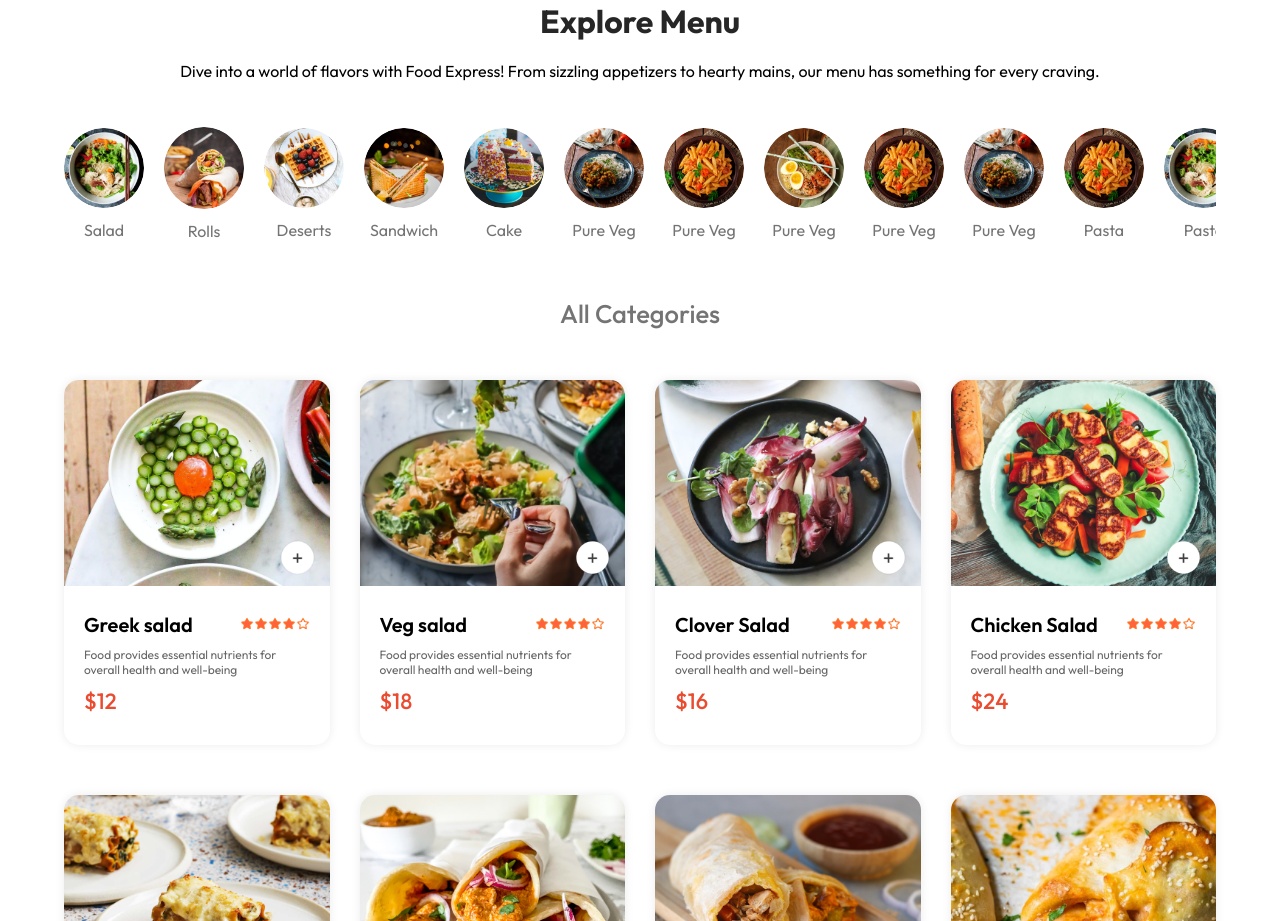
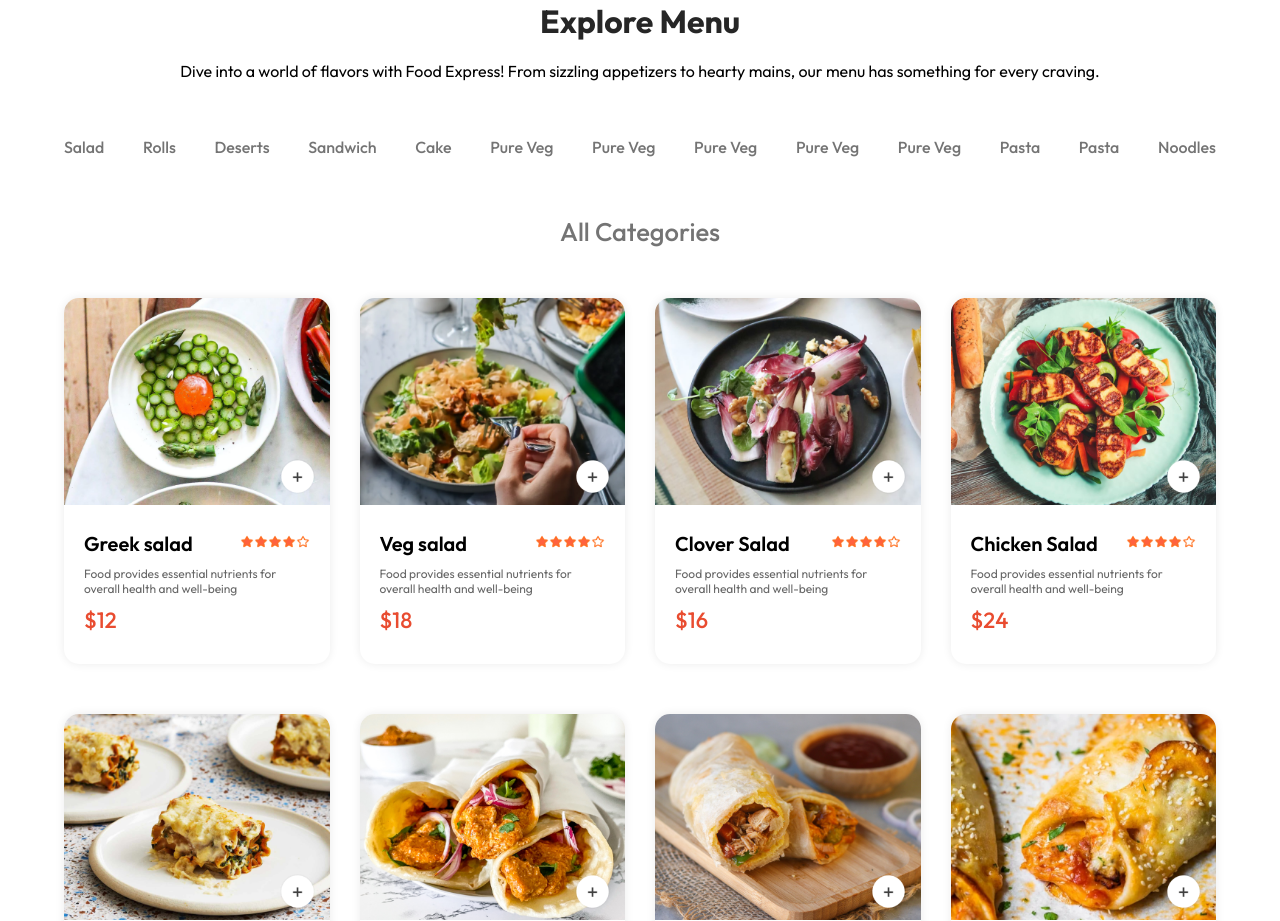
Before and after one commit to Niteshpanday05/food-order, a React (Vite) app: page / in a window 1280 px wide. Shown: the part 820-1741 px from the top of the page. Built offline with nearby package versions, Linux system fonts and the light colour scheme.

Commit message:
changes on styling in category

```diff
--- a/src/components/ExploreMenu/ExploreMenu.css
+++ b/src/components/ExploreMenu/ExploreMenu.css
@@ -19,17 +19,72 @@
     justify-content: center;
     align-items: center;
 }
-
+/*
 .explore-menu-list{
     display: flex;
     justify-content: space-between;
     align-items: center;
     gap: 20px;
     text-align: center;
-    margin: 6px 0px;
+
     overflow: hidden;
     overflow-x: scroll;
+    padding: 10px 15px;
+     cursor: pointer;
 
+
+
+}
+
+.explore-menu-list-item.active{
+  background-color:tomato;
+  color:black;
+  border-radius:5px;
+  padding: 2px;
+  display: flex;
+  text
+
+} */
+ .explore-menu-list{
+  display:flex;
+  gap:20px;
+   justify-content: space-between;
+  align-items:center;
+  text-align: center;
+
+}
+
+.explore-menu-list-item{
+  position:relative;
+  font-size:16px;
+  font-weight:500;
+  cursor:pointer;
+  color:#444;
+  padding:8px 0;
+  transition:color 0.3s ease;
+}
+
+/* Hover effect */
+.explore-menu-list-item:hover{
+  color:#ff6347;
+}
+
+/* underline base */
+.explore-menu-list-item::after{
+  content:"";
+  position:absolute;
+  left:0;
+  bottom:-4px;
+  width:0%;
+  height:3px;
+  background:linear-gradient(90deg,#ff6347,#ff9966);
+  border-radius:5px;
+  transition:width 0.3s ease;
+}
+
+/* active underline */
+.explore-menu-list-item.active::after{
+  width:100%;
 }
 
 .explore-menu-list::-webkit-scrollbar{
--- a/src/components/ExploreMenu/ExploreMenu.jsx
+++ b/src/components/ExploreMenu/ExploreMenu.jsx
@@ -12,8 +12,8 @@ const ExploreMenu = ({category, setCategory}) => {
       <div className='explore-menu-list'>
         {menu_list.map((item,index)=>{
             return (
-                <div onClick={()=>setCategory(prev => prev === item.menu_name ? "All" : item.menu_name)}  key={index} className="explore-menu-list-item">
-                    <img className={category === item.menu_name ? "active":""} src={item.menu_image} alt={item.menu_name} />
+                <div onClick={()=>setCategory(prev => prev === item.menu_name ? "All" : item.menu_name)}  key={index}  className={`explore-menu-list-item ${category === item.menu_name ? "active" : ""}`}>
+                    {/* <img className={category === item.menu_name ? "active":""} src={item.menu_image} alt={item.menu_name} /> */}
                     <p>{item.menu_name}</p>
                 </div>
             )
```
